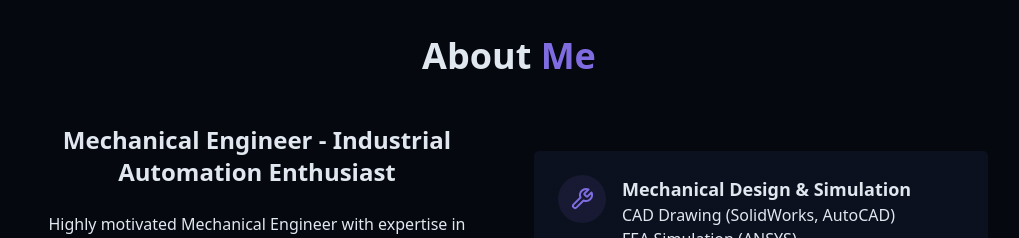
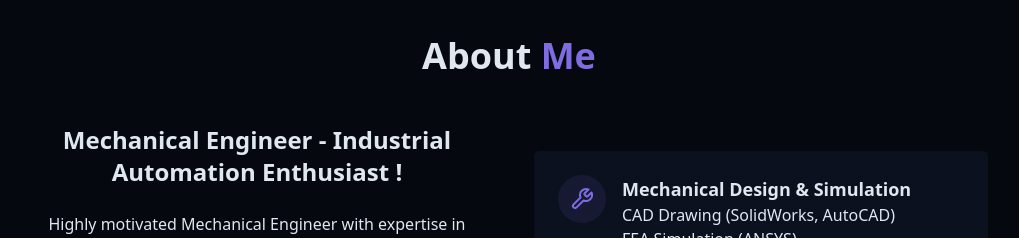
Before and after one commit to Dilshani98/IsharaPortfolio, a React (Vite) app: page / in a window 1280 px wide. Shown: the part 860-1098 px from the top of the page, without its empty margins (131-1150 px from the left). Built offline with nearby package versions, Linux system fonts and the light colour scheme.

Commit message:
ssefgdfh

```diff
--- a/src/components/AboutSection.jsx
+++ b/src/components/AboutSection.jsx
@@ -29,7 +29,7 @@ export const AboutSection = () => {
         <div className="grid grid-cols-1 md:grid-cols-2 gap-12 items-center">
           <div className="space-y-6">
             <h3 className="text-2xl font-semibold">
-              Mechanical Engineer - Industrial Automation Enthusiast
+              Mechanical Engineer - Industrial Automation Enthusiast !
             </h3>
 
             <p className="text-muted-foreground">
```
